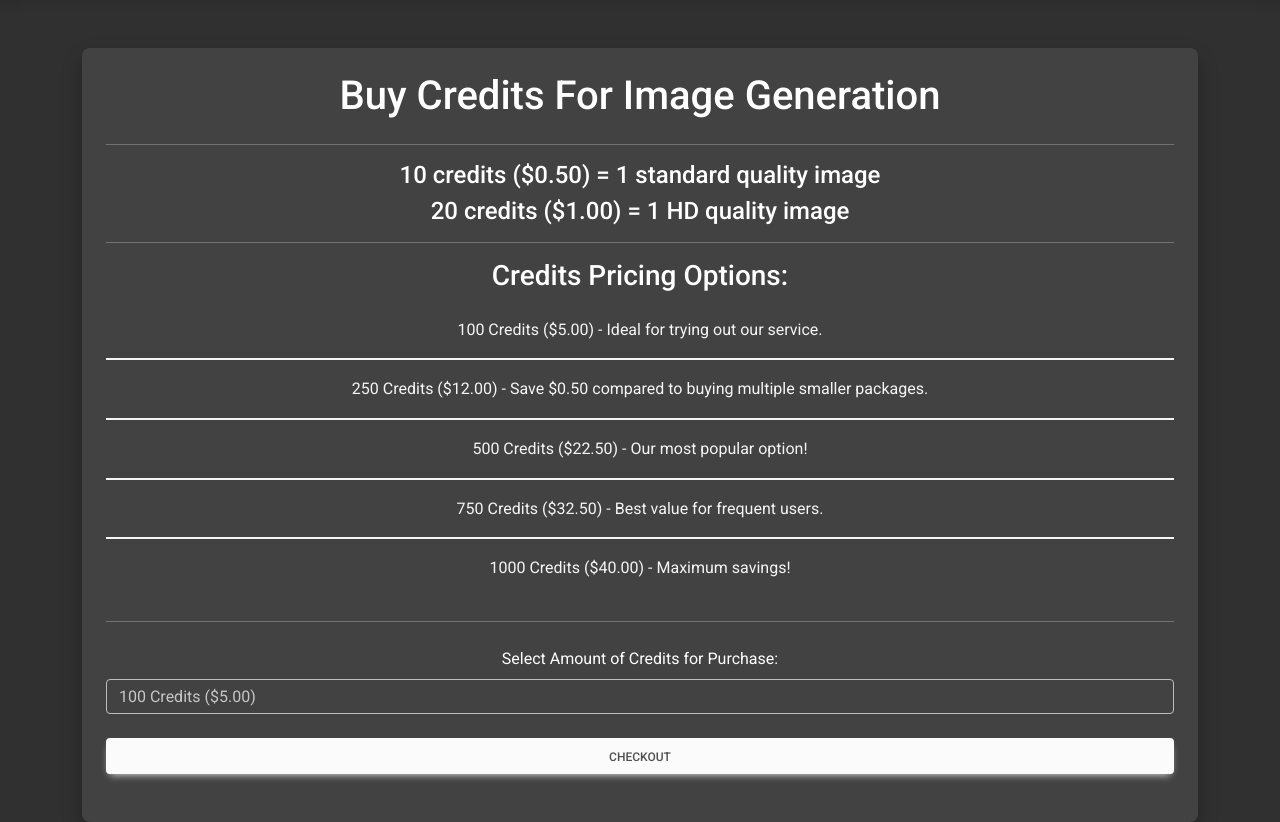
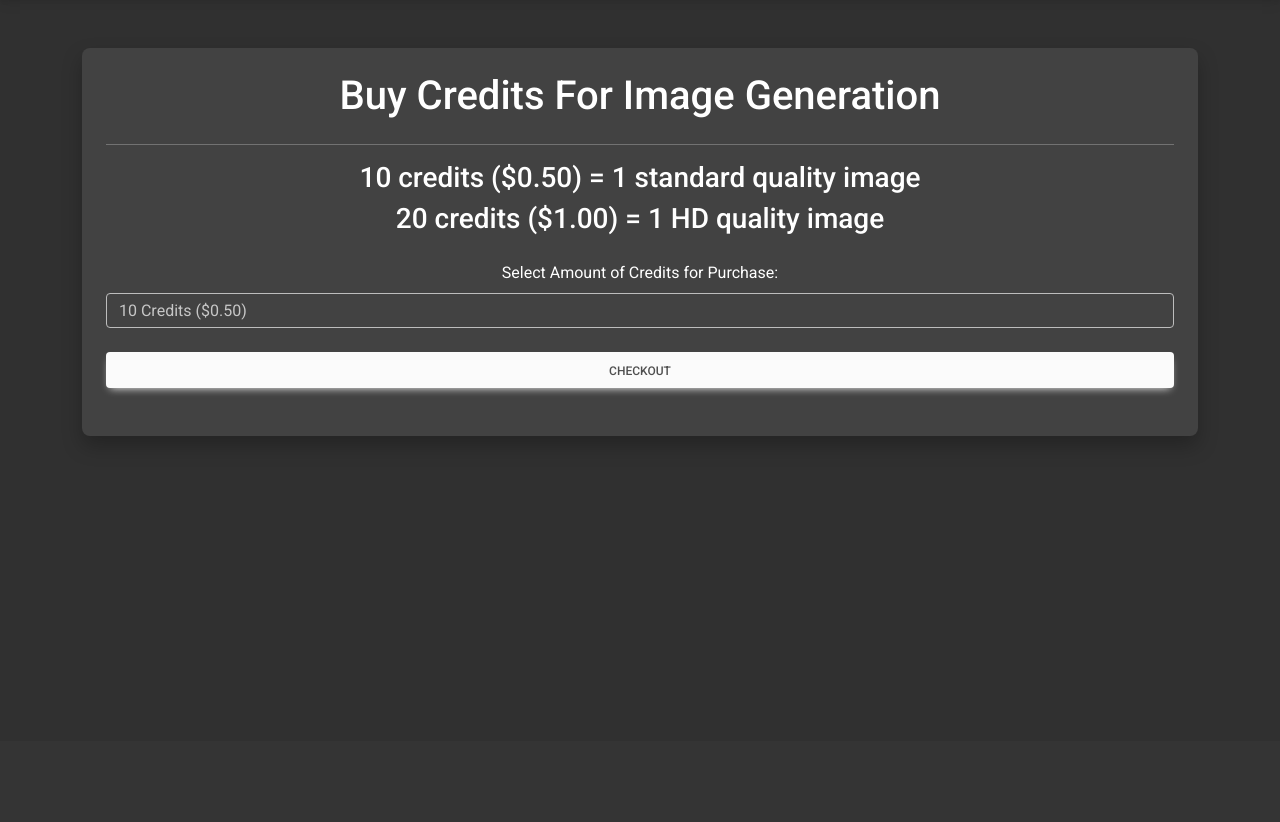
Before and after one commit to DrCBeatz/ai_greeting_cards, a Django app: template templates/payments/buy_credits.html in a window 1280 px wide. Shown: the part 59-881 px from the top of the page. After the commit the page ends 501 px from the top, so only its background shows below. Run offline with Django 4.2, Linux system fonts and the light colour scheme; the template is opened without the code that fills it, so the values that code supplies are empty; some libraries are stand-ins or nearby versions.

Commit message:
Revert "change payment options"
This reverts commit 91e6125365a281fc31e36f6a9c9ddcc11c1b4c50.

```diff
--- a/templates/payments/buy_credits.html
+++ b/templates/payments/buy_credits.html
@@ -10,18 +10,8 @@
       <h1 class="card-title mb-4">Buy Credits For Image Generation</h1>
       <hr>
       <div class="card-text">
-        <h4 class="card-text">10 credits ($0.50) = 1 standard quality image</h4>
-        <h4 class="card-text">20 credits ($1.00) = 1 HD quality image</h4>
-        <hr>
-        <h3 class="card-text">Credits Pricing Options:</h3>
-        <ul class="list-group list-group-light mb-4">
-          <li class="list-group-item list-group-item-dark">100 Credits ($5.00) - Ideal for trying out our service.</li>
-          <li class="list-group-item list-group-item-dark">250 Credits ($12.00) - Save $0.50 compared to buying multiple smaller packages.</li>
-          <li class="list-group-item list-group-item-dark">500 Credits ($22.50) - Our most popular option!</li>
-          <li class="list-group-item list-group-item-dark">750 Credits ($32.50) - Best value for frequent users.</li>
-          <li class="list-group-item list-group-item-dark">1000 Credits ($40.00) - Maximum savings!</li>
-        </ul>
-        <hr>
+        <h3 class="card-text">10 credits ($0.50) = 1 standard quality image</h3>
+        <h3 class="card-text">20 credits ($1.00) = 1 HD quality image</h3>
         <form
           hx-boost="false"
           class="my-4"
@@ -31,11 +21,11 @@
           {% csrf_token %}
           <label class="mb-2" for="credits">Select Amount of Credits for Purchase:</label>
           <select class="form-control mb-4" name="credits" id="credits" >
-            <option value="100">100 Credits ($5.00)</option>
-            <option value="250">250 Credits ($12.00)</option>
-            <option value="500">500 Credits ($22.50)</option>
-            <option value="750">750 Credits ($32.50)</option>
-            <option value="1000">1000 Credits ($40.00)</option>
+            <option value="10">10 Credits ($0.50)</option>
+            <option value="20">20 Credits ($1.00)</option>
+            <option value="30">30 Credits ($1.50)</option>
+            <option value="40">40 Credits ($2.00)</option>
+            <option value="50">50 Credits ($2.50)</option>
           </select>
           <button type="submit" class="btn btn-light btn-block" data-mdb-ripple-color="dark">Checkout</button>
         </form>
```
Also changed, not shown: payments/views.py (+16 -24 lines).
